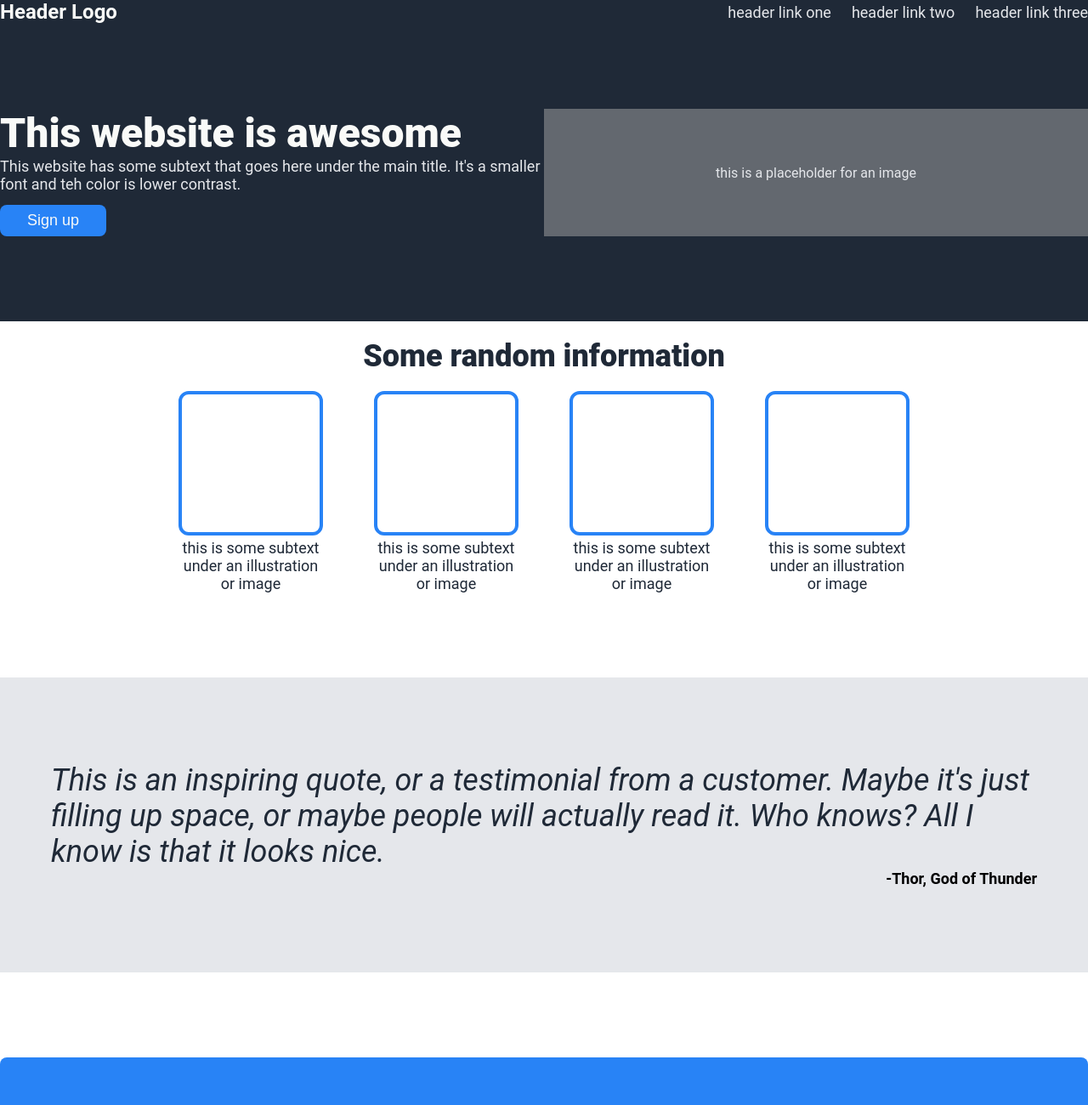
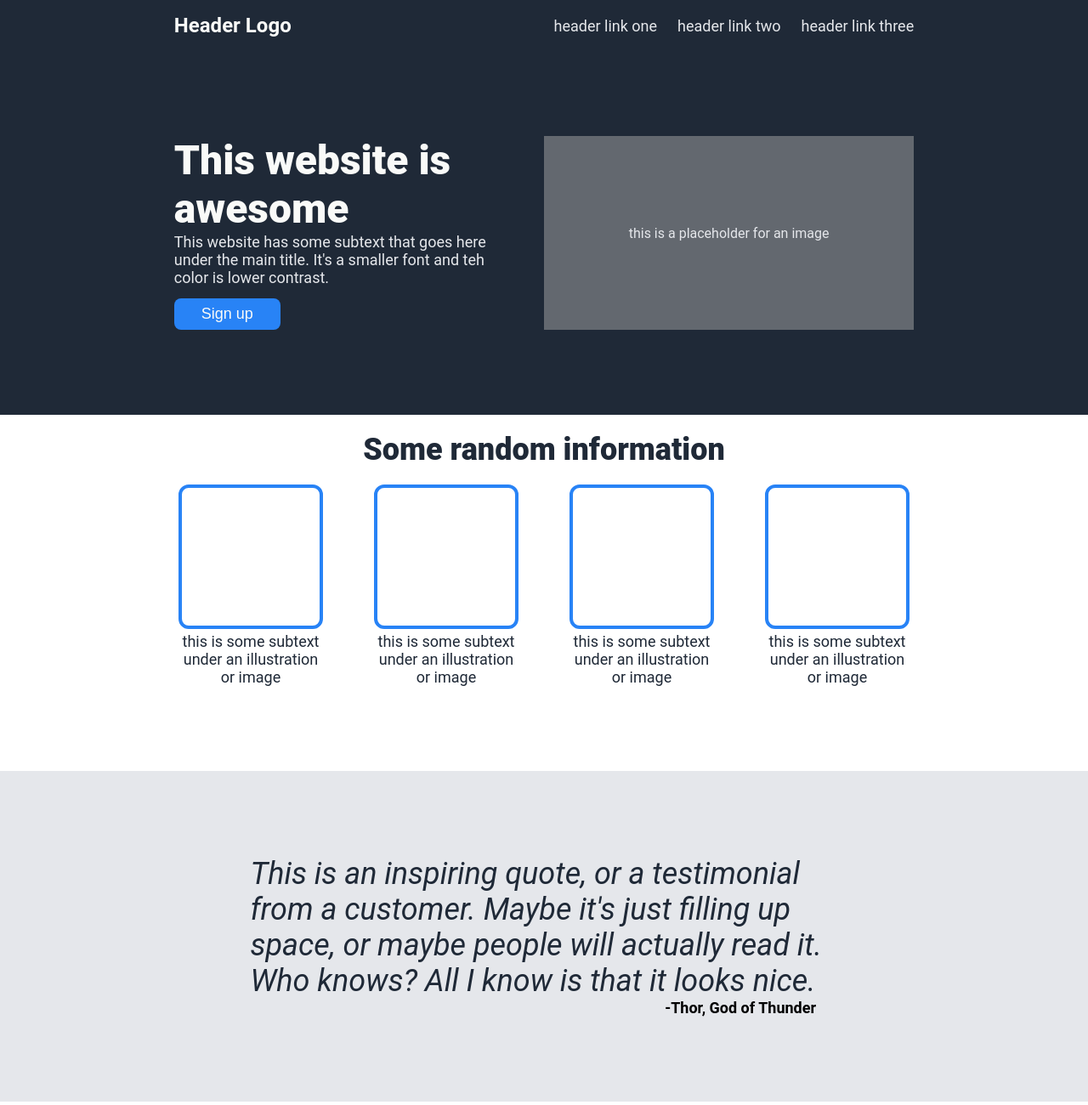
Before and after one commit to BASU4100/landing-page-project, a plain HTML site: page index.html in a window 1280 px wide. Shown: the top 1300 px of the page at 85% size. Drawn offline with Linux system fonts and the light colour scheme.

Commit message:
Modified styles.css
Gave the final adjustments according to design.

```diff
--- a/styles.css
+++ b/styles.css
@@ -12,6 +12,7 @@ body {
     justify-content: space-between;
     align-items: center;
     background-color: #1f2937;
+    padding: 16px 16vw;
 }
 
 .logo {
@@ -32,10 +33,14 @@ a, .text {
     font-size: 18px;
 }
 
+.text {
+    margin: 0 60px 14px 0;
+}
+
 .section1 {
     background-color: #1f2937;
     display: flex;
-    padding: 100px 0;
+    padding: 100px 16vw;
 }
 
 .hero {
@@ -49,7 +54,7 @@ a, .text {
 }
 
 .text {
-    margin-bottom: 14px;
+    margin: 0 4vw 14px 0;
 }
 
 button {
@@ -106,20 +111,20 @@ button {
 
 .section3 {
     background-color: #e5e7eb;
-    padding: 100px 0;
+    padding: 100px 16vw;
 }
 
 .quote {
     font-style: italic;
     font-size: 36px;
     color: #1f2937;
-    padding: 0 60px;
+    padding: 0 7vw;
 }
 
 .credit {
     font-size: 18px;
     font-weight: bold;
-    padding: 0 60px;
+    padding: 0 9vw;
     text-align: end;
 }
 
@@ -129,7 +134,7 @@ button {
     color: #e5e7eb;
     display: flex;
     justify-content: space-around;
-    margin: 100px 0;
+    margin: 100px 16vw;
     border-radius: 8px;
 }
 
```
